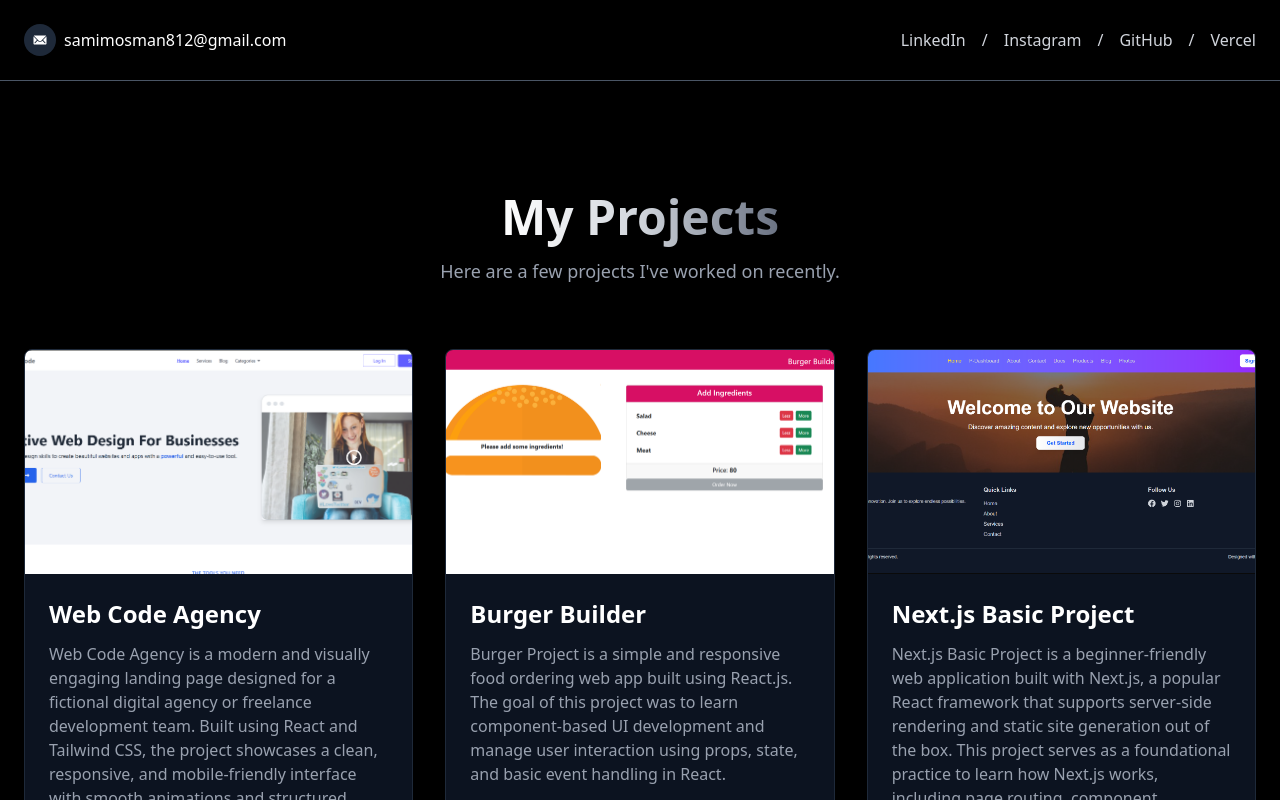
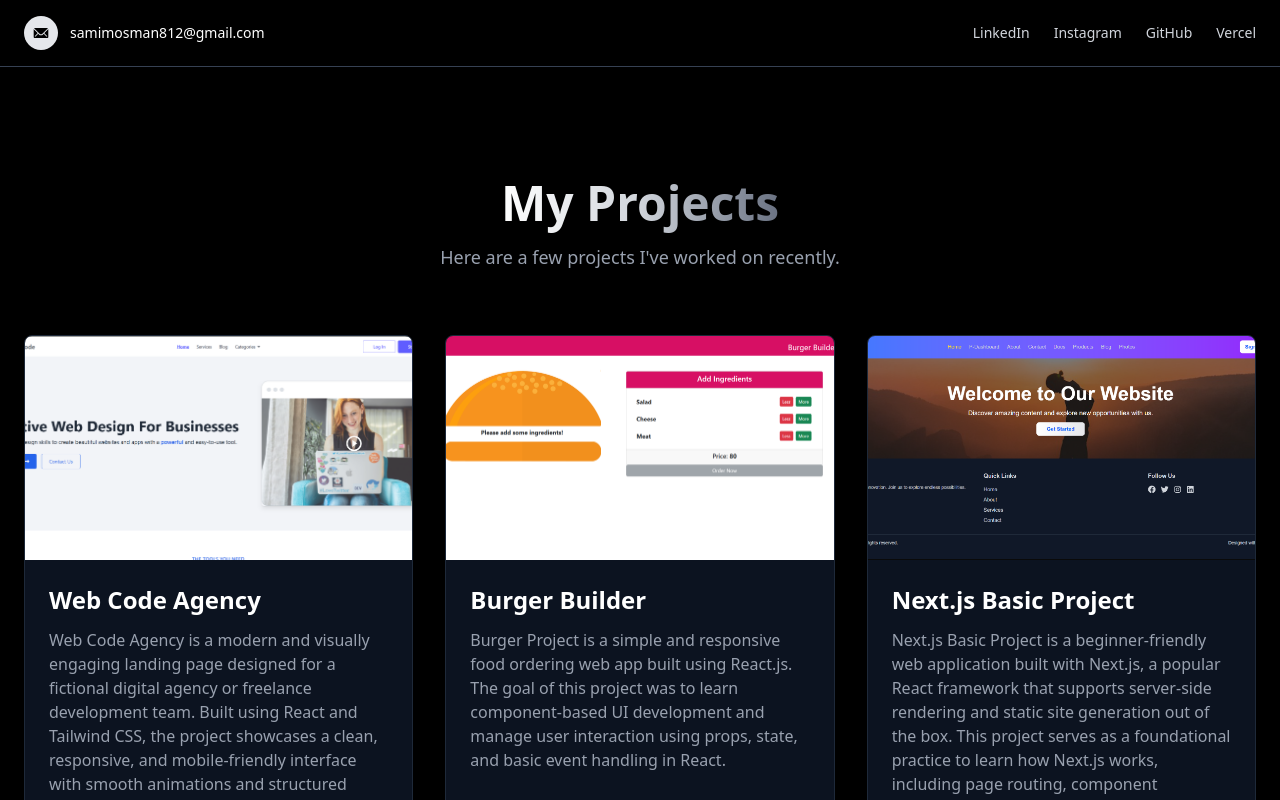
Before and after one commit to samimOsman754/portfolio-site, a React (Vite) app: page /projects in a window 1280 px wide. Shown: the top 800 px of the page. Built offline with nearby package versions, Linux system fonts and the light colour scheme.

Commit message:
mobile nev fix

```diff
--- a/src/components/Hero.jsx
+++ b/src/components/Hero.jsx
@@ -77,9 +77,9 @@ const Hero = () => {
             initial={nameTag.initial}
             animate={nameTag.animate}
             transition={nameTagTransition}
-            className="absolute -top-4 -right-32 z-30 bg-gray-900/80 backdrop-blur-sm px-5 py-2 rounded-full shadow-lg flex items-center gap-2 border border-gray-700"
+            className="absolute -top-4 -right-32 z-30 bg-gray-900/80 backdrop-blur-sm px-5 py-2 rounded-full shadow-lg flex items-center gap-2 border border-gray-700 "
           >
-            <span className="text-base font-semibold flex items-center text-gray-200">
+            <span className="text-base font-semibold flex items-center text-gray-200 ">
               Samim Osman
               <span className="ml-2 animate-waving-hand">
                 <PiHandWavingDuotone size={22} className="" />
--- a/src/components/Navbar.jsx
+++ b/src/components/Navbar.jsx
@@ -1,151 +1,86 @@
 import React, { useState } from "react";
 import { IoIosMail } from "react-icons/io";
+import { FiMenu, FiX } from "react-icons/fi"; // better icons
 
 const Navbar = () => {
   const [isMenuOpen, setIsMenuOpen] = useState(false);
 
+  const handleLinkClick = () => {
+    setIsMenuOpen(false); // close menu when a link is clicked
+  };
+
   return (
-    <header className="flex justify-between items-center p-6 relative border-b border-gray-600">
-      <div className="flex items-center gap-2">
-        <span className="p-2 bg-gray-800 rounded-full ">
-          <IoIosMail className="text-white" />
+    <header className="flex justify-between items-center px-6 py-4 border-b border-gray-700 bg-black text-white relative z-50">
+      {/* Left - Logo and Email */}
+      <div className="flex items-center gap-3 z-50">
+        <span className="p-2 bg-gray-200 rounded-full shadow-lg">
+          <IoIosMail className="text-black text-lg" />
         </span>
         <a
           href="mailto:samimosman812@gmail.com"
-          className={isMenuOpen ? "hidden" : "block"}
+          className={`text-sm font-medium transition-opacity duration-300 ${
+            isMenuOpen ? "opacity-0 pointer-events-none" : "opacity-100"
+          }`}
         >
           samimosman812@gmail.com
         </a>
       </div>
 
-      {/* mobile menu button */}
+      {/* Right - Hamburger Menu */}
       <button
-        className="md:hidden z-50"
-        aria-label="Toggle navigation"
+        className="md:hidden z-50 text-2xl"
+        aria-label="Toggle Menu"
         onClick={() => setIsMenuOpen(!isMenuOpen)}
       >
-        <div
-          className={`w-6 h-0.5 bg-gray-300 transition-all ${
-            isMenuOpen ? "rotate-45 translate-y-1.5" : ""
-          }`}
-        ></div>
-        <div
-          className={`w-6 h-0.5 bg-gray-300 my-1.5 transition-all ${
-            isMenuOpen ? "opacity-0" : ""
-          }`}
-        ></div>
-        <div
-          className={`w-6 h-0.5 bg-gray-300 transition-all ${
-            isMenuOpen ? "-rotate-45 -translate-y-1.5" : ""
-          }`}
-        ></div>
+        {isMenuOpen ? <FiX /> : <FiMenu />}
       </button>
 
-      {/* mobile navigation */}
-      <nav
-        className={`fixed top-0 left-0 w-full h-screen bg-gray-800 text-white flex flex-col items-center justify-center space-y-4 transition-transform duration-300 ${
-          isMenuOpen ? "translate-x-0" : "-translate-x-full"
-        } md:hidden`}
-      >
-        <ul className="flex flex-col space-y-4">
-          <li>
+      {/* Desktop Navigation */}
+      <nav className="hidden md:block">
+        <ul className="flex gap-6 text-sm">
+          {[
+            ["LinkedIn", "https://www.linkedin.com/in/samim-osman-/"],
+            ["Instagram", "https://www.instagram.com/_samim__osman_/"],
+            ["GitHub", "https://github.com/samimOsman754"],
+            ["Vercel", "https://vercel.com/samim-osmans-projects-ef3584b4"],
+          ].map(([name, link]) => (
+            <li key={name}>
               <a
-              href="https://www.linkedin.com/in/samim-osman-/"
+                href={link}
                 target="_blank"
                 rel="noopener noreferrer"
-              className="text-gray-300 hover:text-white"
+                className="text-gray-300 hover:text-white transition-colors duration-200"
               >
-              LinkedIn
+                {name}
               </a>
             </li>
-          <li>
-            <a
-              href="https://www.instagram.com/_samim__osman_/"
-              target="_blank"
-              rel="noopener noreferrer"
-              className="text-gray-300 hover:text-white"
-            >
-              Instagram
-            </a>
-          </li>
-          <li>
-            <a
-              href="https://github.com/samimOsman754"
-              target="_blank"
-              rel="noopener noreferrer"
-              className="text-gray-300 hover:text-white"
-            >
-              GitHub
-            </a>
-          </li>
-          <li>
-            <a
-              href="https://vercel.com/samim-osmans-projects-ef3584b4"
-              target="_blank"
-              rel="noopener noreferrer"
-              className="text-gray-300 hover:text-white"
-            >
-              Vercel
-            </a>
-          </li>
+          ))}
         </ul>
       </nav>
 
-      {/* overlay */}
-      {isMenuOpen && (
-        <div
-          className="fixed md:hidden inset-0 bg-black/50"
-          onClick={() => setIsMenuOpen(false)}
-        ></div>
-      )}
-
-      {/* desktop navigation */}
-      <nav className="hidden md:block">
-        <ul className="flex space-x-4 items-center">
-          <li>
+      {/* Mobile Menu Overlay */}
+      <nav
+        className={`fixed inset-0 bg-black/90 flex flex-col items-center justify-center gap-8 text-xl font-medium transition-transform duration-300 ${
+          isMenuOpen ? "translate-x-0" : "translate-x-full"
+        } md:hidden z-40`}
+      >
+        {[
+          ["LinkedIn", "https://www.linkedin.com/in/samim-osman-/"],
+          ["Instagram", "https://www.instagram.com/_samim__osman_/"],
+          ["GitHub", "https://github.com/samimOsman754"],
+          ["Vercel", "https://vercel.com/samim-osmans-projects-ef3584b4"],
+        ].map(([name, link]) => (
           <a
-              href="https://www.linkedin.com/in/samim-osman-/"
+            key={name}
+            href={link}
             target="_blank"
             rel="noopener noreferrer"
-              className="text-gray-300 hover:text-white"
+            onClick={handleLinkClick}
+            className="text-gray-300 hover:text-white hover:underline underline-offset-4 transition-all duration-200"
           >
-              LinkedIn
+            {name}
           </a>
-          </li>
-          <span className="text-gray-300">/</span>
-          <li>
-            <a
-              href="https://www.instagram.com/_samim__osman_/"
-              target="_blank"
-              rel="noopener noreferrer"
-              className="text-gray-300 hover:text-white"
-            >
-              Instagram
-            </a>
-          </li>
-          <span className="text-gray-300">/</span>
-          <li>
-            <a
-              href="https://github.com/samimOsman754"
-              target="_blank"
-              rel="noopener noreferrer"
-              className="text-gray-300 hover:text-white"
-            >
-              GitHub
-            </a>
-          </li>
-          <span className="text-gray-300">/</span>
-          <li>
-            <a
-              href="https://vercel.com/samim-osmans-projects-ef3584b4"
-              target="_blank"
-              rel="noopener noreferrer"
-              className="text-gray-300 hover:text-white"
-            >
-              Vercel
-            </a>
-          </li>
-        </ul>
+        ))}
       </nav>
     </header>
   );
```
Lines whose indentation alone changed are shown as unchanged.
